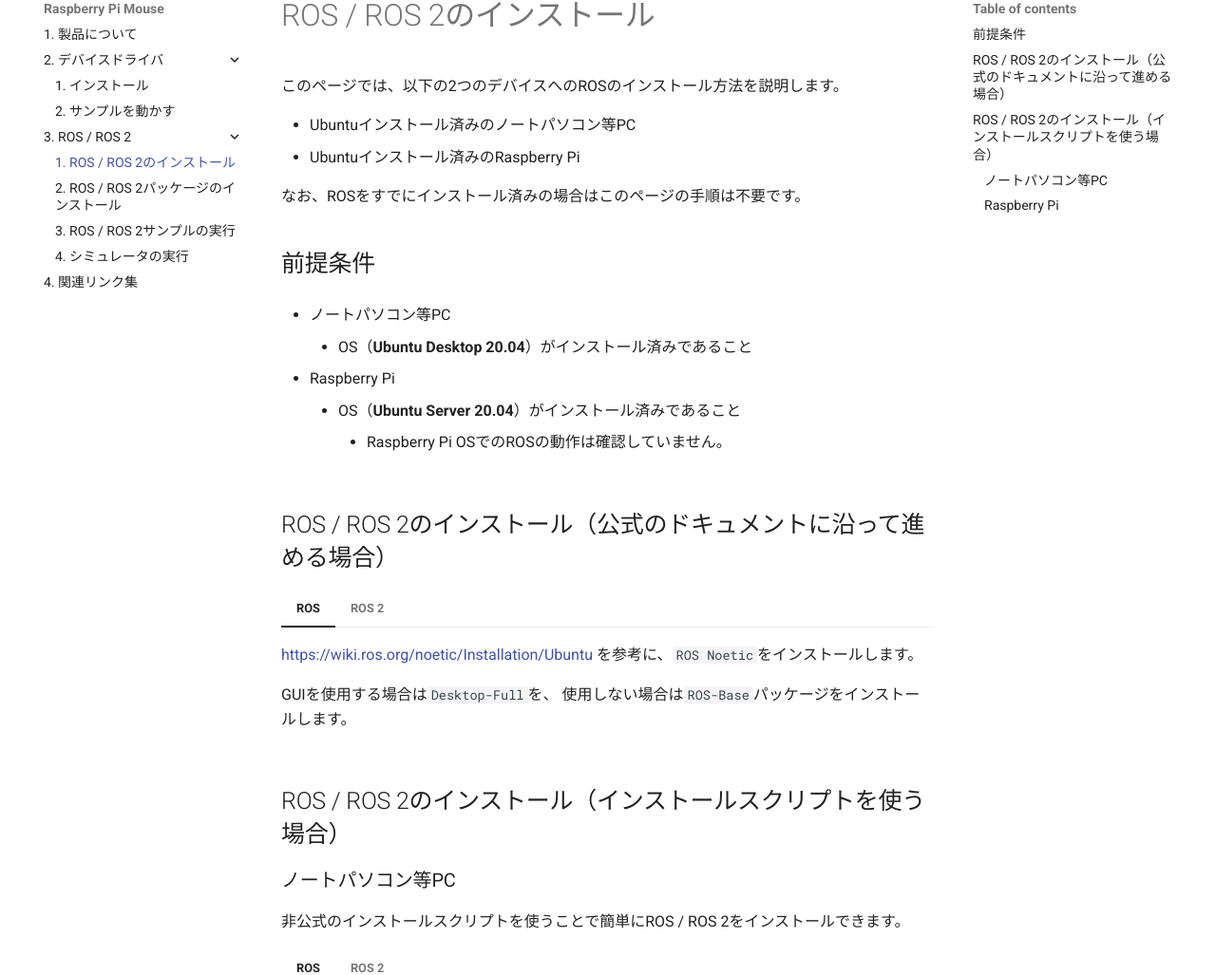
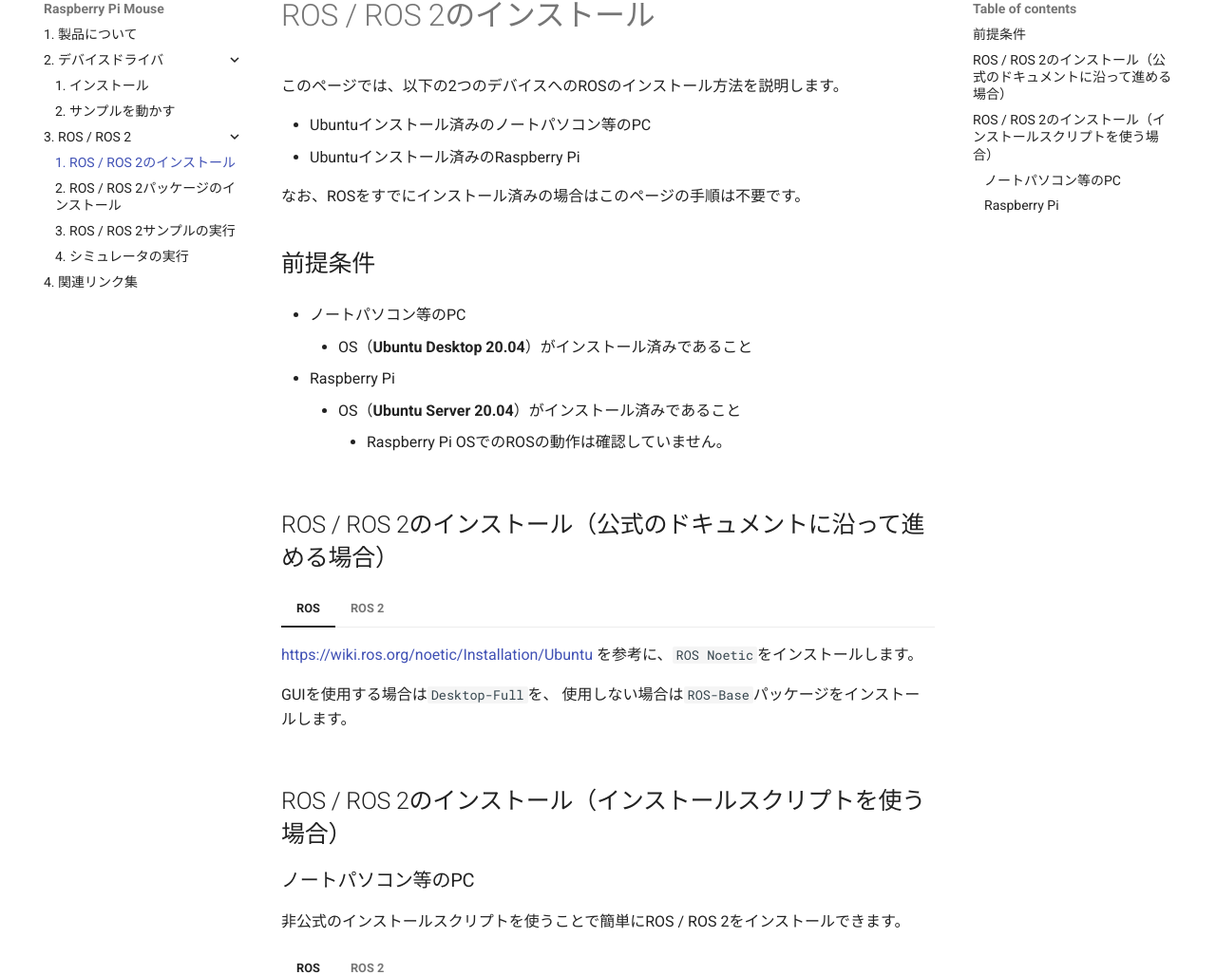
Before and after one commit to rt-net/tutorials, an MkDocs documentation site: the page built from docs/raspimouse/ros/install.md, in a window 1280 px wide and 1400 px high. Shown: the part 150-1177 px from the top of the window at 95% size. Built offline with MkDocs 1.6.1 and Material for MkDocs 9.7.7, drawn with Linux system fonts in a browser that asks for light colours; comment, search, counter and statistics services are not loaded.

Commit message:
s/ノートパソコン等PC/ノートパソコン等のPC/g

```diff
--- a/docs/raspimouse/ros/install.md
+++ b/docs/raspimouse/ros/install.md
@@ -7,14 +7,14 @@
 
 このページでは、以下の2つのデバイスへのROSのインストール方法を説明します。
 
-* Ubuntuインストール済みのノートパソコン等PC
+* Ubuntuインストール済みのノートパソコン等のPC
 * Ubuntuインストール済みのRaspberry Pi
 
 なお、ROSをすでにインストール済みの場合はこのページの手順は不要です。
 
 ## 前提条件 {: #requirements}
 
-* ノートパソコン等PC
+* ノートパソコン等のPC
     * OS（**Ubuntu Desktop 20.04**）がインストール済みであること
 
 * Raspberry Pi
@@ -40,7 +40,7 @@
 
 ## ROS / ROS 2のインストール（インストールスクリプトを使う場合） {: #install-script}
 
-### ノートパソコン等PC
+### ノートパソコン等のPC
 
 非公式のインストールスクリプトを使うことで簡単にROS / ROS 2をインストールできます。
 
```
